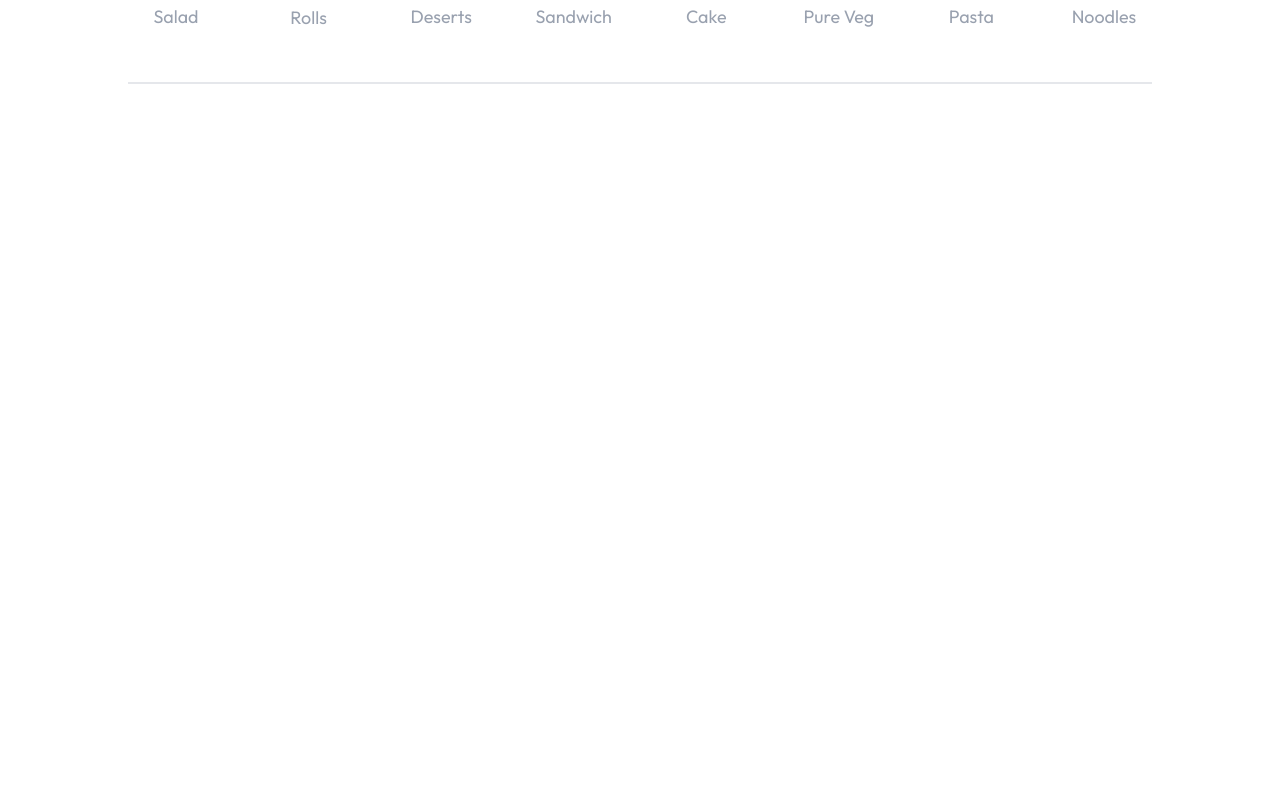
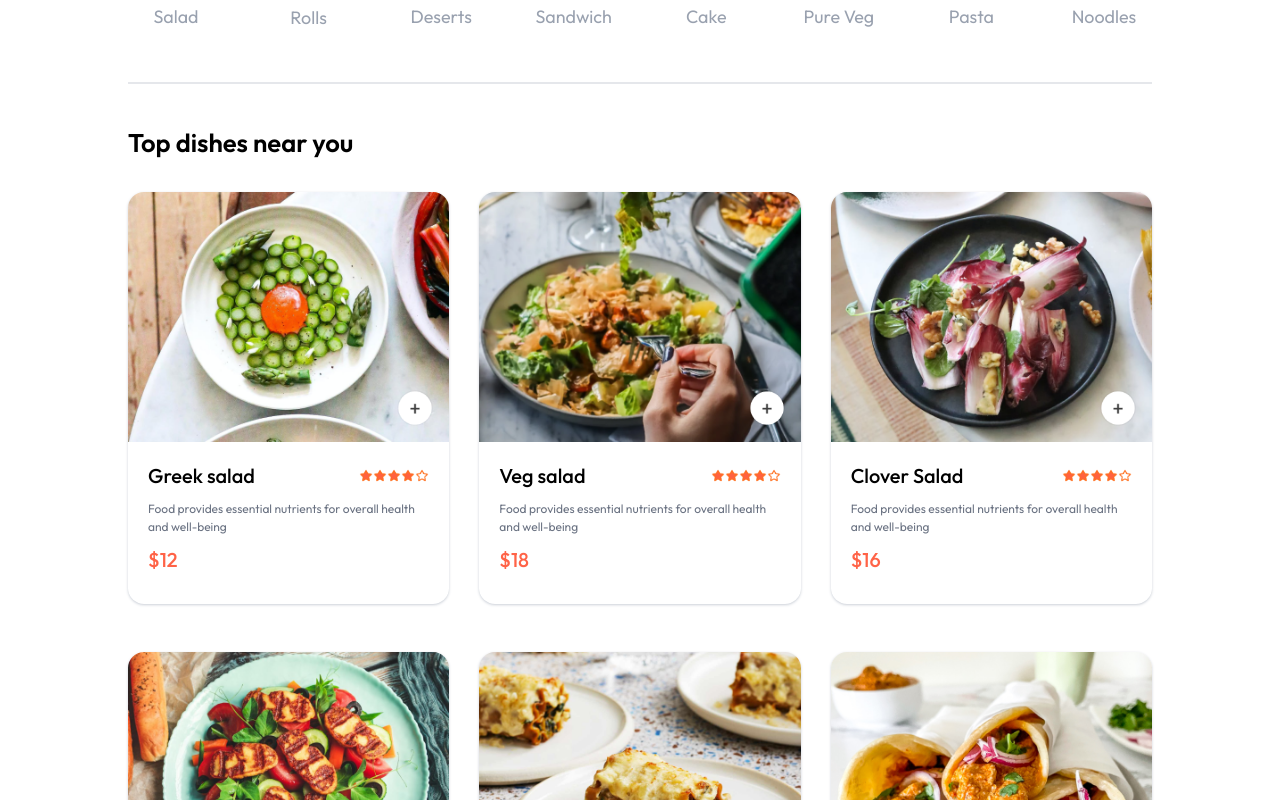
Before and after one commit to Staggs-hertz/food-delivery-pern-website, a React (Vite) app in the folder client/: page / in a window 1280 px wide. Shown: the part 820-1620 px from the top of the page. Before the commit the page ends 914 px from the top, so only its background shows below. Built offline with nearby package versions, Linux system fonts and the light colour scheme.

Commit message:
create store context to track product quantities in cart

```diff
--- /dev/null
+++ b/client/src/context/StoreContext.jsx
@@ -0,0 +1,7 @@
+import { createContext } from "react";
+//createContext lets you share data across many components without having
+//to pass props manually at every level
+
+const StoreContext = createContext(null);
+
+export default StoreContext;
--- /dev/null
+++ b/client/src/context/StoreContextProvider.jsx
@@ -0,0 +1,42 @@
+import StoreContext from "./StoreContext";
+import { food_list } from "../assets/assets";
+import { useEffect, useState } from "react";
+
+//A provider like the one below supplies the data
+const StoreContextProvider = ({ children }) => {
+  const [cartItems, setCartItems] = useState({});
+
+  //This function checks if the id of a product (itemId) exists in the cart (cartItems)
+  const addToCart = (itemId) => {
+    if (!cartItems[itemId]) {
+      //If the id doesn't exist in the cart, the content or object data of the cart is 'spread' into another object and the new id ([itemId]) is added and giving the value of 1 (its quantity)
+      setCartItems((prev) => ({ ...prev, [itemId]: 1 }));
+    } else {
+      //If the id exists in the cart, the content of the cart is spread and the existing id is re-written in the new object data and its previous value (prev[itemId]) is incremented by 1
+      setCartItems((prev) => ({ ...prev, [itemId]: prev[itemId] + 1 }));
+    }
+  };
+
+  const removeFromCart = (itemId) => {
+    setCartItems((prev) => ({ ...prev, [itemId]: prev[itemId] - 1 }));
+  };
+
+  useEffect(() => {
+    console.log(cartItems);
+  }, [cartItems]);
+
+  const contextValue = {
+    food_list,
+    cartItems,
+    addToCart,
+    removeFromCart,
+  };
+
+  return (
+    <StoreContext.Provider value={contextValue}>
+      {children}
+    </StoreContext.Provider>
+  );
+};
+
+export default StoreContextProvider;
--- a/client/src/main.jsx
+++ b/client/src/main.jsx
@@ -2,9 +2,12 @@ import { BrowserRouter } from "react-router-dom";
 import { createRoot } from "react-dom/client";
 import "./index.css";
 import App from "./App.jsx";
+import StoreContextProvider from "./context/StoreContextProvider.jsx";
 
 createRoot(document.getElementById("root")).render(
   <BrowserRouter>
-    <App />
+    <StoreContextProvider>
+      <App />
+    </StoreContextProvider>
   </BrowserRouter>
 );
--- /dev/null
+++ b/client/src/pages/Home/FoodDispayItem.jsx
@@ -0,0 +1,52 @@
+import { useContext } from "react";
+import { assets } from "../../assets/assets";
+import StoreContext from "../../context/StoreContext";
+
+const FoodDispayItem = ({ id, name, price, description, image }) => {
+  //In order to save the quantity selected for each product
+  const { cartItems, addToCart, removeFromCart } = useContext(StoreContext);
+
+  return (
+    <div className="w-full m-auto rounded-2xl shadow-sm shadow-gray-300 cursor-pointer">
+      <div className="relative">
+        <img className="w-full rounded-t-2xl" src={image} alt="" />
+        {!cartItems[id] ? (
+          <img
+            onClick={() => addToCart(id)}
+            className="absolute w-9 bottom-4 right-4 cursor-pointer rounded-full hover:scale-105 duration-200 ease-in"
+            src={assets.add_icon_white}
+            alt=""
+          />
+        ) : (
+          <div className="absolute bottom-4 right-4 flex items-center gap-2.5 p-1.5 bg-white rounded-4xl">
+            <img
+              onClick={() => removeFromCart(id)}
+              src={assets.remove_icon_red}
+              className="w-7.5"
+              alt=""
+            />
+            <p>{cartItems[id]}</p>
+            <img
+              onClick={() => addToCart(id)}
+              src={assets.add_icon_green}
+              className="w-7.5"
+              alt=""
+            />
+          </div>
+        )}
+      </div>
+
+      {/* Below is the info section of the card */}
+      <div className="p-5">
+        <div className="flex justify-between items-center mb-2.5">
+          <p className="text-xl font-medium">{name}</p>
+          <img src={assets.rating_starts} className="w-[70px]" alt="" />
+        </div>
+        <p className="text-gray-500 text-[12px]">{description}</p>
+        <p className="text-secondary text-xl font-medium my-2.5">${price}</p>
+      </div>
+    </div>
+  );
+};
+
+export default FoodDispayItem;
--- /dev/null
+++ b/client/src/pages/Home/FoodDisplay.jsx
@@ -0,0 +1,28 @@
+import { useContext } from "react";
+import StoreContext from "../../context/StoreContext";
+import FoodDispayItem from "./FoodDispayItem";
+
+const FoodDisplay = ({ category }) => {
+  const { food_list } = useContext(StoreContext);
+  return (
+    <div className="mt-7.5">
+      <h2 className="text-[max(2vw,24px)] font-semibold">
+        Top dishes near you
+      </h2>
+      <div className="grid grid-cols-[repeat(auto-fill,minmax(240px,1fr))] mt-7.5 gap-7.5 gap-y-12">
+        {food_list.map((item, index) => (
+          <FoodDispayItem
+            key={index}
+            id={item._id}
+            name={item.name}
+            description={item.description}
+            price={item.price}
+            image={item.image}
+          />
+        ))}
+      </div>
+    </div>
+  );
+};
+
+export default FoodDisplay;
--- a/client/src/pages/Home/Home.jsx
+++ b/client/src/pages/Home/Home.jsx
@@ -1,6 +1,7 @@
 import { useState } from "react";
 import ExploreMenu from "./ExploreMenu";
 import Hero from "./Hero";
+import FoodDisplay from "./FoodDisplay";
 
 const Home = () => {
   const [category, setCategory] = useState("All");
@@ -9,6 +10,7 @@ const Home = () => {
     <div>
       <Hero />
       <ExploreMenu category={category} setCategory={setCategory} />
+      <FoodDisplay category={category} />
     </div>
   );
 };
```
